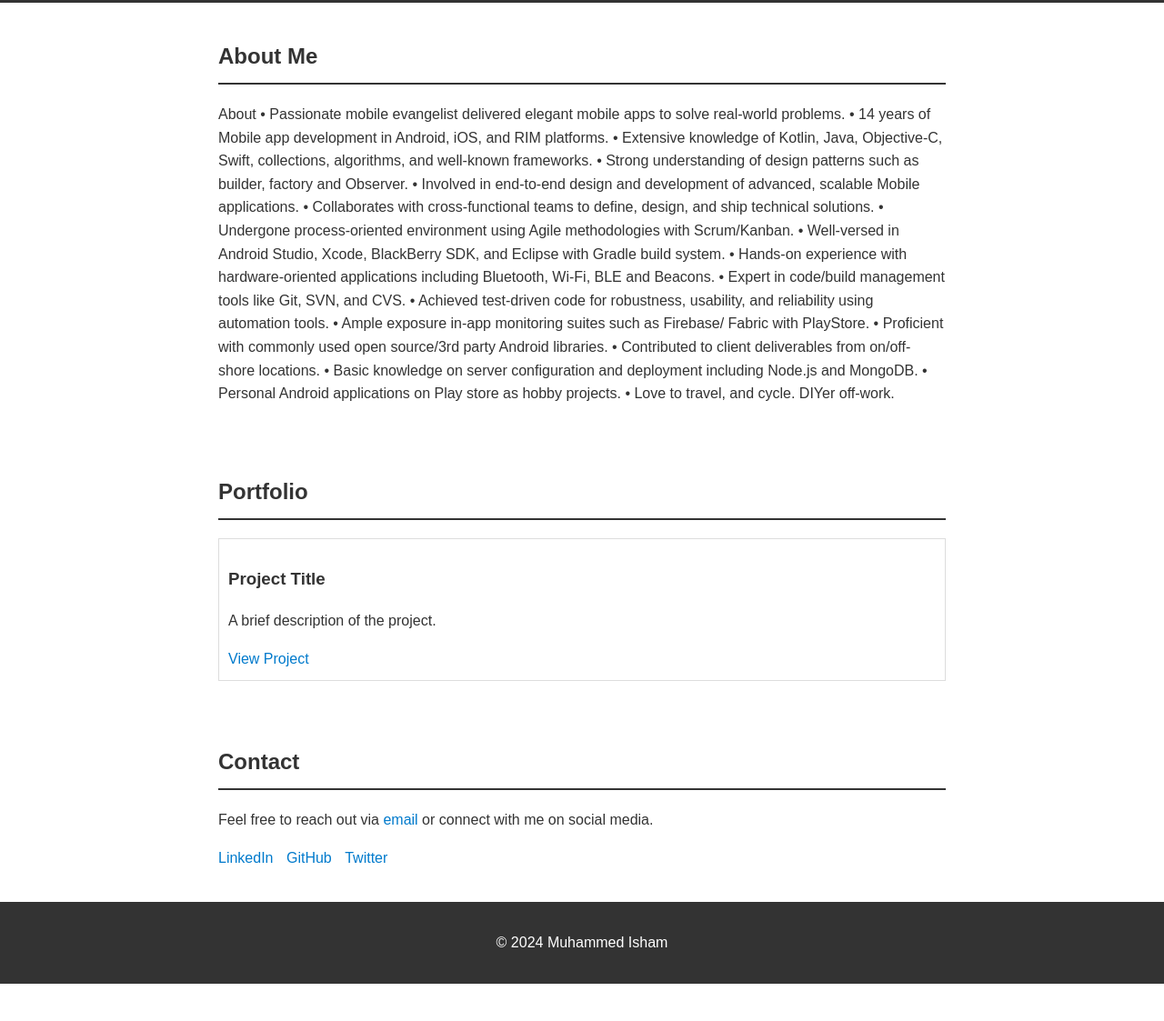
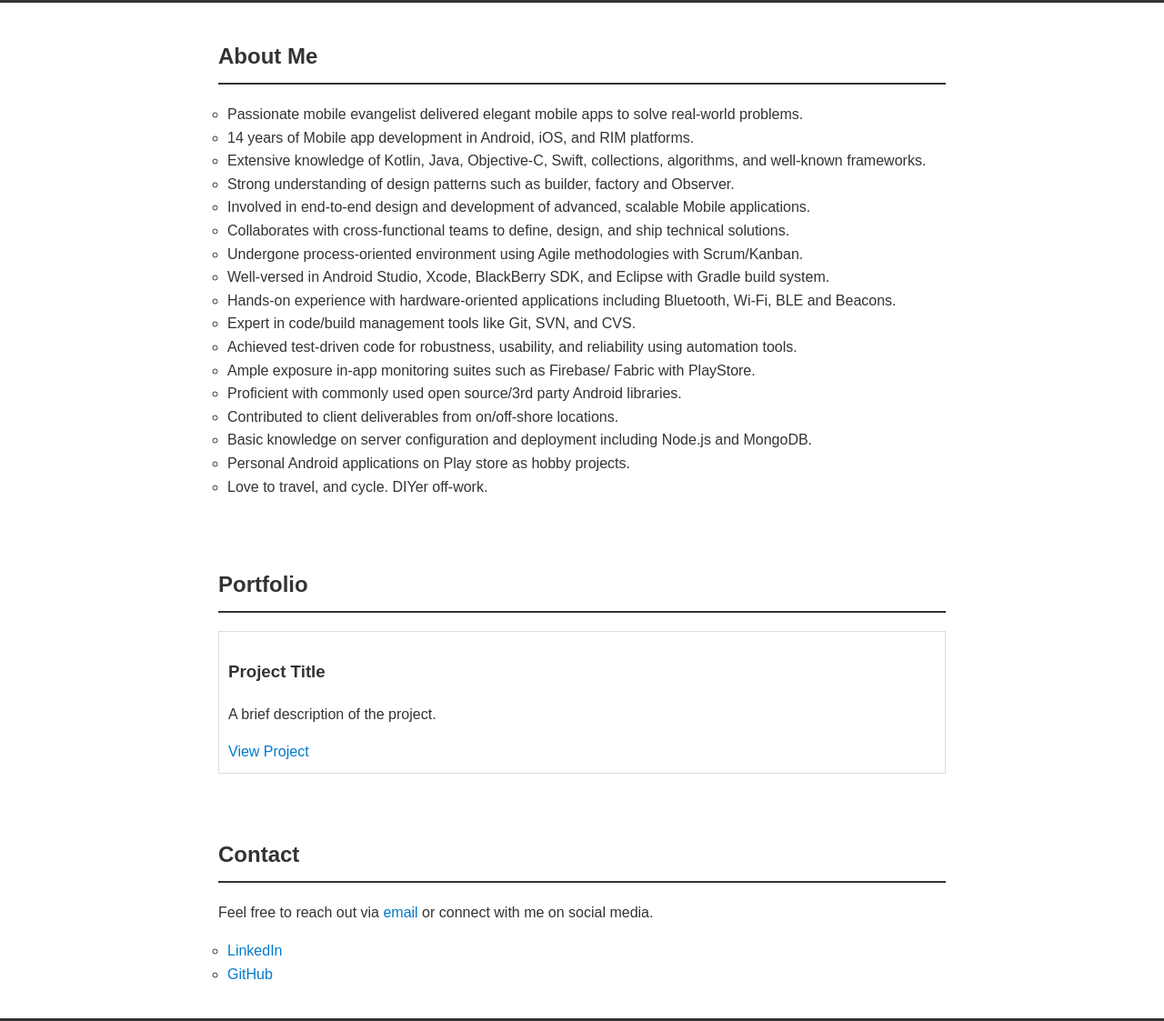
Before and after one commit to isham190/isham190..github.io, a plain HTML site: page index.html in a window 1280 px wide. Shown: the part 138-1261 px from the top of the page at 91% size. Before the commit the page ends 1220 px from the top, so only its background shows below. Drawn offline with Linux system fonts and the light colour scheme.

Commit message:
Added about me details

```diff
--- a/index.html
+++ b/index.html
@@ -16,24 +16,26 @@
   <!-- About Section -->
   <section id="about">
     <h2>About Me</h2>
-    <p>About
-        • Passionate mobile evangelist delivered elegant mobile apps to solve real-world problems.
-        • 14 years of Mobile app development in Android, iOS, and RIM platforms.
-        • Extensive knowledge of Kotlin, Java, Objective-C, Swift, collections, algorithms, and well-known frameworks.
-        • Strong understanding of design patterns such as builder, factory and Observer.
-        • Involved in end-to-end design and development of advanced, scalable Mobile applications.
-        • Collaborates with cross-functional teams to define, design, and ship technical solutions.
-        • Undergone process-oriented environment using Agile methodologies with Scrum/Kanban.
-        • Well-versed in Android Studio, Xcode, BlackBerry SDK, and Eclipse with Gradle build system.
-        • Hands-on experience with hardware-oriented applications including Bluetooth, Wi-Fi, BLE and Beacons.
-        • Expert in code/build management tools like Git, SVN, and CVS.
-        • Achieved test-driven code for robustness, usability, and reliability using automation tools.
-        • Ample exposure in-app monitoring suites such as Firebase/ Fabric with PlayStore.
-        • Proficient with commonly used open source/3rd party Android libraries.
-        • Contributed to client deliverables from on/off-shore locations.
-        • Basic knowledge on server configuration and deployment including Node.js and MongoDB.
-        • Personal Android applications on Play store as hobby projects.
-        • Love to travel, and cycle. DIYer off-work.</p>
+        <ul>
+        <li> Passionate mobile evangelist delivered elegant mobile apps to solve real-world problems.</li>
+        <li> 14 years of Mobile app development in Android, iOS, and RIM platforms.</li>
+        <li> Extensive knowledge of Kotlin, Java, Objective-C, Swift, collections, algorithms, and well-known frameworks.</li>
+        <li> Strong understanding of design patterns such as builder, factory and Observer.</li>
+        <li> Involved in end-to-end design and development of advanced, scalable Mobile applications.</li>
+        <li> Collaborates with cross-functional teams to define, design, and ship technical solutions.</li>
+        <li> Undergone process-oriented environment using Agile methodologies with Scrum/Kanban.</li>
+        <li> Well-versed in Android Studio, Xcode, BlackBerry SDK, and Eclipse with Gradle build system.</li>
+        <li> Hands-on experience with hardware-oriented applications including Bluetooth, Wi-Fi, BLE and Beacons.</li>
+        <li> Expert in code/build management tools like Git, SVN, and CVS.</li>
+        <li> Achieved test-driven code for robustness, usability, and reliability using automation tools.</li>
+        <li> Ample exposure in-app monitoring suites such as Firebase/ Fabric with PlayStore.</li>
+        <li> Proficient with commonly used open source/3rd party Android libraries.</li>
+        <li> Contributed to client deliverables from on/off-shore locations.</li>
+        <li> Basic knowledge on server configuration and deployment including Node.js and MongoDB.</li>
+        <li> Personal Android applications on Play store as hobby projects.</li>
+        <li> Love to travel, and cycle. DIYer off-work.</li>
+    </ul>
+
   </section>
 
   <!-- Portfolio Section -->
@@ -54,9 +56,8 @@
     <h2>Contact</h2>
     <p>Feel free to reach out via <a href="mailto:you@example.com">email</a> or connect with me on social media.</p>
     <ul>
-      <li><a href="https://linkedin.com/in/yourprofile">LinkedIn</a></li>
-      <li><a href="https://github.com/yourusername">GitHub</a></li>
-      <li><a href="https://twitter.com/yourhandle">Twitter</a></li>
+      <li><a href="https://www.linkedin.com/in/muhammed-isham/">LinkedIn</a></li>
+      <li><a href="https://github.com/isham190">GitHub</a></li>
     </ul>
   </section>
 
--- /dev/null
+++ b/script.js
@@ -0,0 +1,4 @@
+// script.js
+document.addEventListener('DOMContentLoaded', () => {
+    console.log("Welcome to my personal website!");
+  });
--- a/styles.css
+++ b/styles.css
@@ -50,6 +50,6 @@ body {
   }
 
   ul li {
-    display: inline;
-    margin-right: 10px;
-  }
+    margin-left: 10px;
+    list-style-type: circle;
+ }
```
